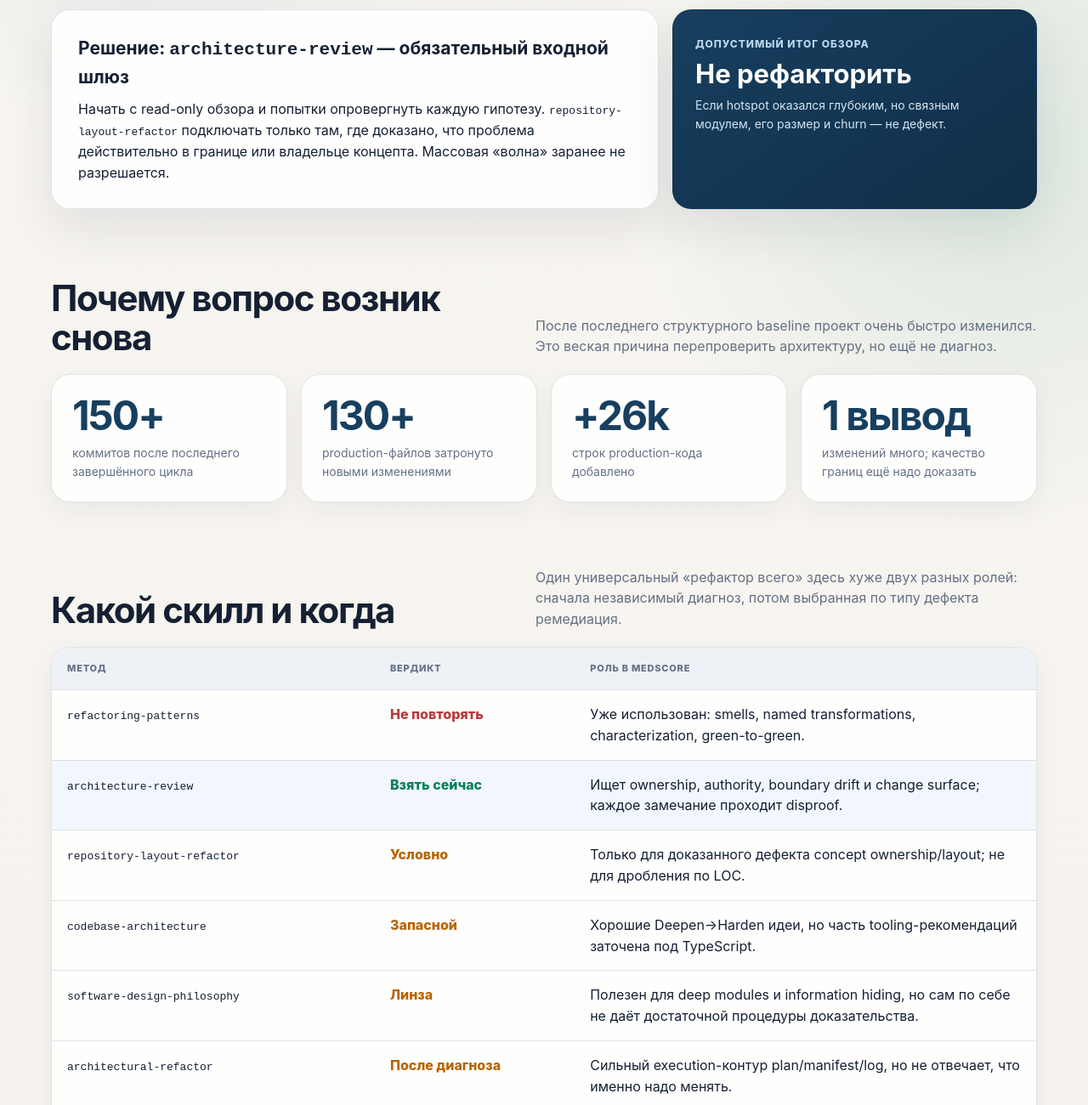
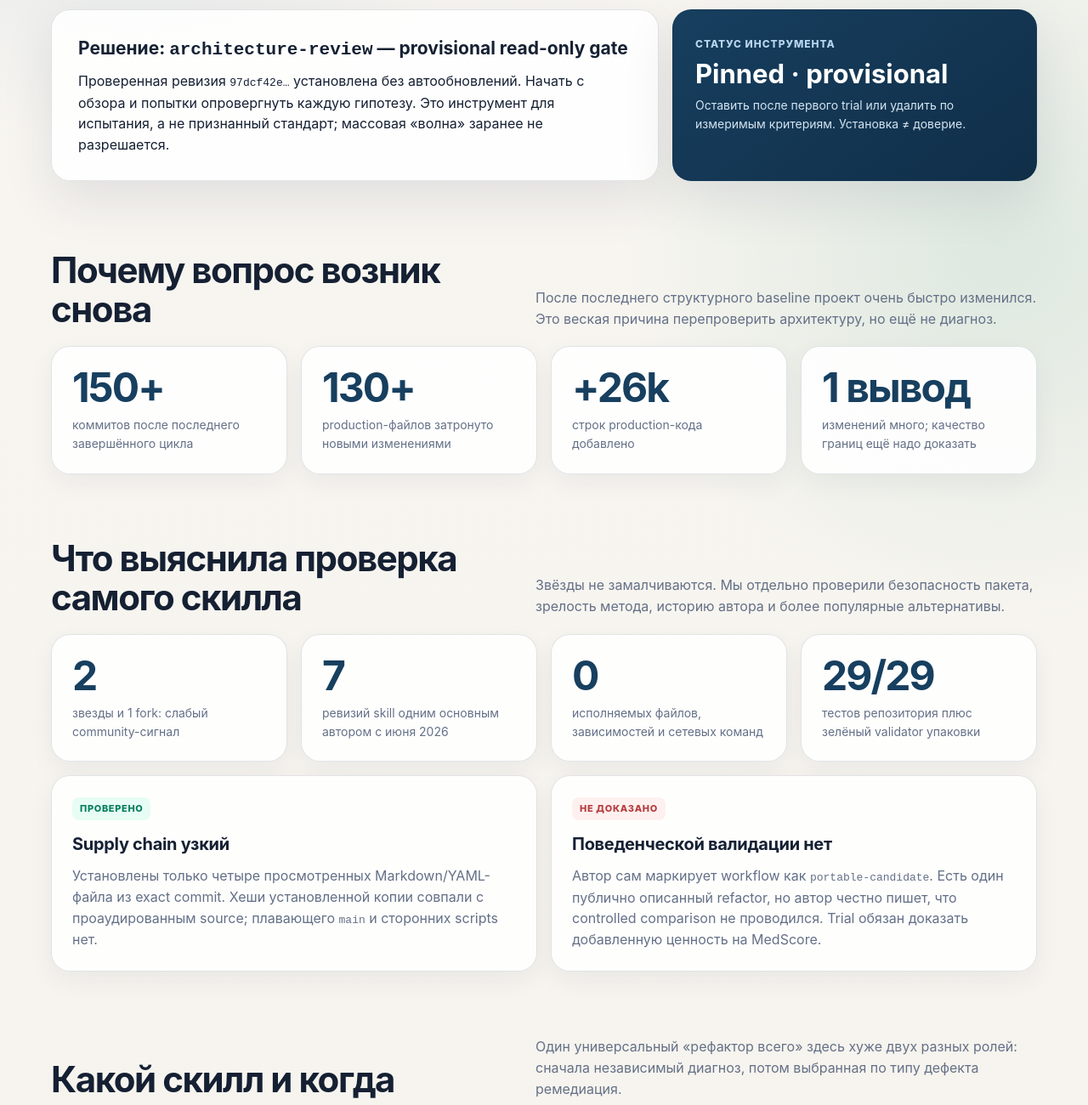
Before and after one commit to GriPavel/medscore-explainers, a plain HTML site: page refactoring-wave-3.html in a window 1280 px wide. Shown: the part 540-1840 px from the top of the page at 85% size. Drawn offline with Linux system fonts and the light colour scheme.

Commit message:
Update refactoring skill due diligence

```diff
--- a/refactoring-wave-3.html
+++ b/refactoring-wave-3.html
@@ -145,13 +145,13 @@
         <p class="lead">Предыдущая программа уже вычистила локальные code smells. Следующий цикл должен искать не длинные функции, а распылённое владение: кто определяет правило, где находится источник истины и почему одна фича требует правок в несвязанных местах.</p>
         <div class="hero-grid">
           <div class="verdict">
-            <strong>Решение: <code>architecture-review</code> — обязательный входной шлюз</strong>
-            Начать с read-only обзора и попытки опровергнуть каждую гипотезу. <code>repository-layout-refactor</code> подключать только там, где доказано, что проблема действительно в границе или владельце концепта. Массовая «волна» заранее не разрешается.
+            <strong>Решение: <code>architecture-review</code> — provisional read-only gate</strong>
+            Проверенная ревизия <code>97dcf42e…</code> установлена без автообновлений. Начать с обзора и попытки опровергнуть каждую гипотезу. Это инструмент для испытания, а не признанный стандарт; массовая «волна» заранее не разрешается.
           </div>
           <div class="status">
-            <span class="label">Допустимый итог обзора</span>
-            <b>Не рефакторить</b>
-            <p>Если hotspot оказался глубоким, но связным модулем, его размер и churn — не дефект.</p>
+            <span class="label">Статус инструмента</span>
+            <b>Pinned · provisional</b>
+            <p>Оставить после первого trial или удалить по измеримым критериям. Установка ≠ доверие.</p>
           </div>
         </div>
       </div>
@@ -175,6 +175,23 @@
     <section>
       <div class="shell">
         <div class="section-head">
+          <h2>Что выяснила проверка самого скилла</h2>
+          <p>Звёзды не замалчиваются. Мы отдельно проверили безопасность пакета, зрелость метода, историю автора и более популярные альтернативы.</p>
+        </div>
+        <div class="grid">
+          <article class="card pad span-3 metric"><b>2</b><span>звезды и 1 fork: слабый community-сигнал</span></article>
+          <article class="card pad span-3 metric"><b>7</b><span>ревизий skill одним основным автором с июня 2026</span></article>
+          <article class="card pad span-3 metric"><b>0</b><span>исполняемых файлов, зависимостей и сетевых команд</span></article>
+          <article class="card pad span-3 metric"><b>29/29</b><span>тестов репозитория плюс зелёный validator упаковки</span></article>
+          <article class="card pad span-6"><span class="tag later">Проверено</span><h3>Supply chain узкий</h3><p>Установлены только четыре просмотренных Markdown/YAML-файла из exact commit. Хеши установленной копии совпали с проаудированным source; плавающего <code>main</code> и сторонних scripts нет.</p></article>
+          <article class="card pad span-6"><span class="tag stop">Не доказано</span><h3>Поведенческой валидации нет</h3><p>Автор сам маркирует workflow как <code>portable-candidate</code>. Есть один публично описанный refactor, но автор честно пишет, что controlled comparison не проводился. Trial обязан доказать добавленную ценность на MedScore.</p></article>
+        </div>
+      </div>
+    </section>
+
+    <section>
+      <div class="shell">
+        <div class="section-head">
           <h2>Какой скилл и когда</h2>
           <p>Один универсальный «рефактор всего» здесь хуже двух разных ролей: сначала независимый диагноз, потом выбранная по типу дефекта ремедиация.</p>
         </div>
@@ -182,6 +199,7 @@
           <div class="choice-row"><div>Метод</div><div>Вердикт</div><div>Роль в MedScore</div></div>
           <div class="choice-row"><div><code>refactoring-patterns</code></div><div class="fit no">Не повторять</div><div>Уже использован: smells, named transformations, characterization, green-to-green.</div></div>
           <div class="choice-row recommended"><div><code>architecture-review</code></div><div class="fit yes">Взять сейчас</div><div>Ищет ownership, authority, boundary drift и change surface; каждое замечание проходит disproof.</div></div>
+          <div class="choice-row"><div><code>improve-codebase-architecture</code></div><div class="fit no">Не брать сейчас</div><div>Огромная community (≈241k stars), полезные hotspot/deletion-test идеи, но уже опубликованы false-positive bias, чрезмерный grilling, HTML/CDN failure surface и реальная UI-регрессия после внедрения.</div></div>
           <div class="choice-row"><div><code>repository-layout-refactor</code></div><div class="fit cond">Условно</div><div>Только для доказанного дефекта concept ownership/layout; не для дробления по LOC.</div></div>
           <div class="choice-row"><div><code>codebase-architecture</code></div><div class="fit cond">Запасной</div><div>Хорошие Deepen→Harden идеи, но часть tooling-рекомендаций заточена под TypeScript.</div></div>
           <div class="choice-row"><div><code>software-design-philosophy</code></div><div class="fit cond">Линза</div><div>Полезен для deep modules и information hiding, но сам по себе не даёт достаточной процедуры доказательства.</div></div>
@@ -239,9 +257,9 @@
           <p>Это очередь гипотез, а не заранее объявленные дефекты. Приоритет задан недавним change coupling.</p>
         </div>
         <div class="grid">
-          <article class="card pad span-4 hypothesis"><small>Гипотеза 01</small><h3>Callback lifecycle</h3><p>Проверить, не размазан ли один смысл между provider evidence, projection/read model и release controls — либо это корректные независимые владельцы.</p></article>
-          <article class="card pad span-4 hypothesis"><small>Гипотеза 02</small><h3>Новые поля витрины</h3><p>Replay распространения одного поля через анализ, storage, sync, list/card/export: где должен жить канонический контракт и какие читатели пассивны.</p></article>
-          <article class="card pad span-4 hypothesis"><small>Гипотеза 03</small><h3>Release transaction</h3><p>Проверить, является ли высокий churn признаком распылённой транзакции или оправданной концентрацией safety-логики.</p></article>
+          <article class="card pad span-4 hypothesis"><small>Основной trial</small><h3>Callback lifecycle · открыт</h3><p>152 затронутых файла. Проверяется, не размазан ли один смысл между provider evidence, projection/read model и release controls — либо это корректные независимые владельцы.</p></article>
+          <article class="card pad span-4"><span class="tag later">Negative control · rejected</span><h3>Новое поле витрины · не finding</h3><p>41 файл выглядел подозрительно, но вычисление и conversion predicate имеют одного владельца; migration, projections, API, list/card/export в основном распространяют явный контракт. Ширина здесь пока обоснована.</p></article>
+          <article class="card pad span-4 hypothesis"><small>Подтверждённый drift</small><h3>Architecture doc · устарел</h3><p>Документ мая описывает уже удалённый production path. Это проблема навигации и доверия к документации, но не автоматическое основание перекраивать код.</p></article>
         </div>
       </div>
     </section>
@@ -280,8 +298,8 @@
         </div>
         <div class="card pad span-12">
           <span class="tag now">Start here</span>
-          <h3>Read-only architecture review трёх–пяти недавних cross-cutting изменений</h3>
-          <p>Для каждого восстановить: исходный запрос → затронутые понятия → владельцы правил и данных → boundary crossings → обязательные совместные правки → контрдоказательства. Результат — карта доказанных проблем, отвергнутых гипотез и максимум один кандидат на реализацию.</p>
+          <h3>Парный trial: callback target + negative control</h3>
+          <p>Ручной baseline уже начат на зафиксированном origin SHA без записи в грязный checkout. В следующем сеансе зарегистрированный skill должен независимо классифицировать callback authority map и не принять широкое, но обоснованное распространение поля за дефект. Результат — доказанная проблема, доказанный no-op или удаление skill как бесполезного.</p>
         </div>
       </div>
     </section>
@@ -290,7 +308,7 @@
   <footer class="footer">
     <div class="shell footer-inner">
       <span>Sanitized architecture explainer · без production-данных и приватных путей</span>
-      <span>Источники методик: <a href="https://github.com/ruicore/codex-skills/tree/main/skills/architecture-review">architecture-review</a> · <a href="https://github.com/ruicore/codex-skills/tree/main/skills/repository-layout-refactor">repository-layout-refactor</a></span>
+      <span>Источники: <a href="https://github.com/ruicore/codex-skills/tree/main/skills/architecture-review">ruicore architecture-review</a> · <a href="https://github.com/mattpocock/skills/tree/main/skills/engineering/improve-codebase-architecture">Matt Pocock alternative</a> · <a href="https://github.com/mattpocock/skills/issues/390">documented false-positive issue</a></span>
     </div>
   </footer>
 </body>
```
